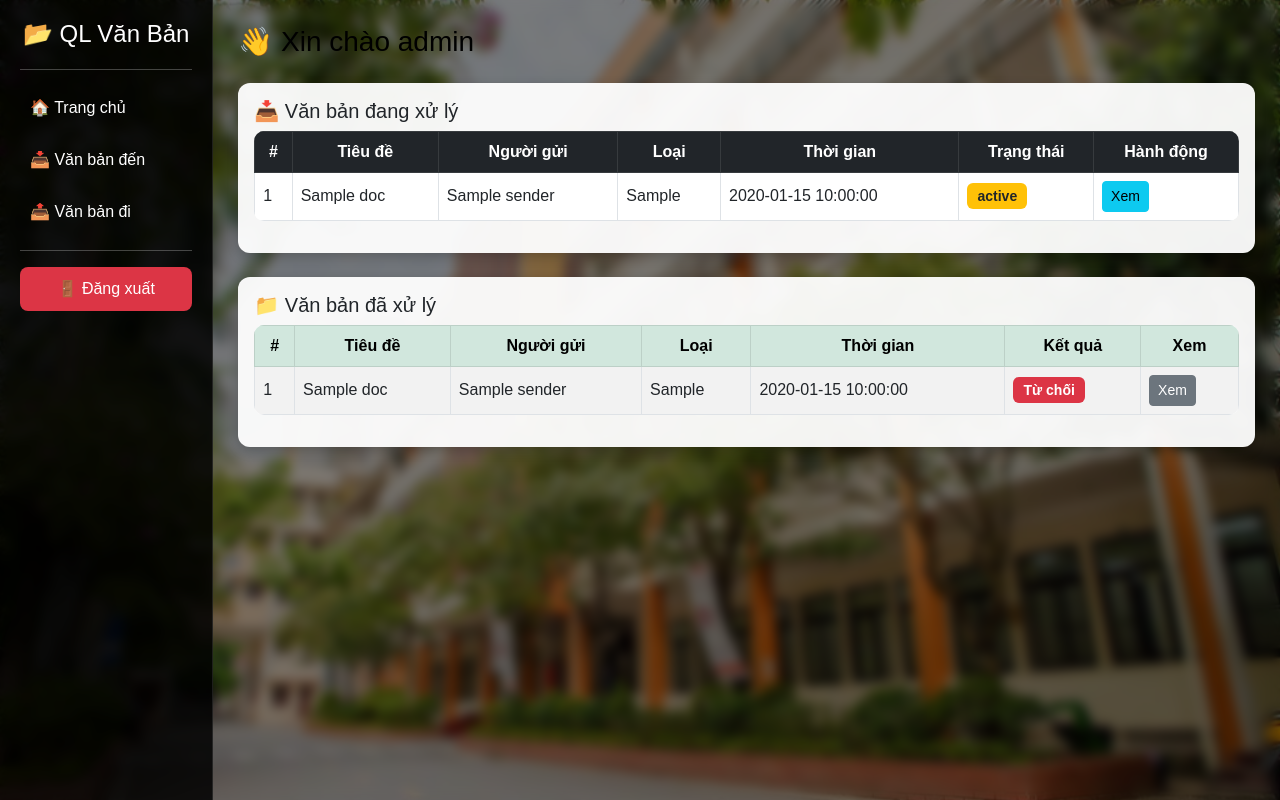
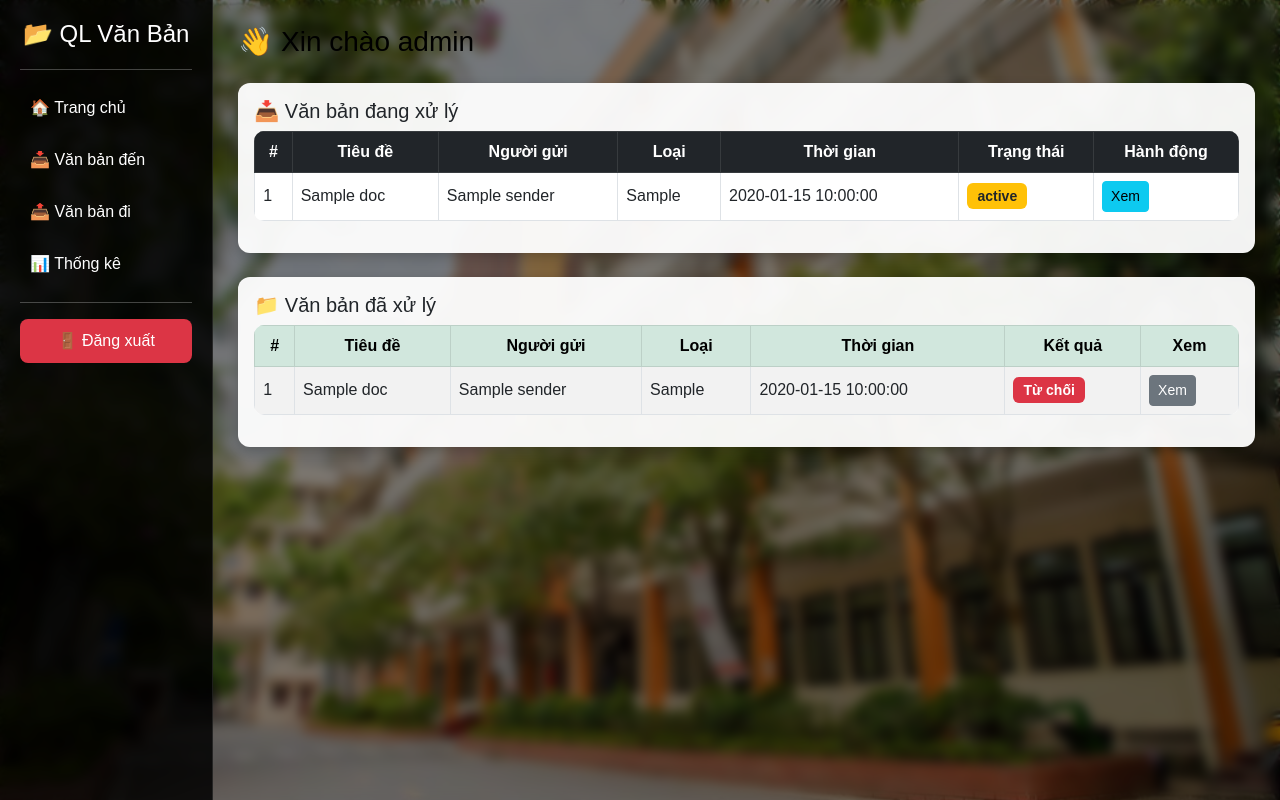
Before and after one commit to duykhanh0811/quanlyvanban, a Flask app: template templates/dashboard.html in a window 1280 px wide. Run offline with Flask 3, Linux system fonts and the light colour scheme; the template is opened without the code that fills it: most values are stand-ins (such as "Sample title", 1, 10 or a date in 2020).

Commit message:
Add files via upload

```diff
--- a/templates/base.html
+++ b/templates/base.html
@@ -112,6 +112,7 @@
 
             <a href="/dashboard">📥 Văn bản đến</a>
             <a href="/dashboard">📤 Văn bản đi</a>
+            <a href="/stats">📊 Thống kê</a>
 
             <hr>
 
```
Also changed, not shown: templates/stats.html (added).
